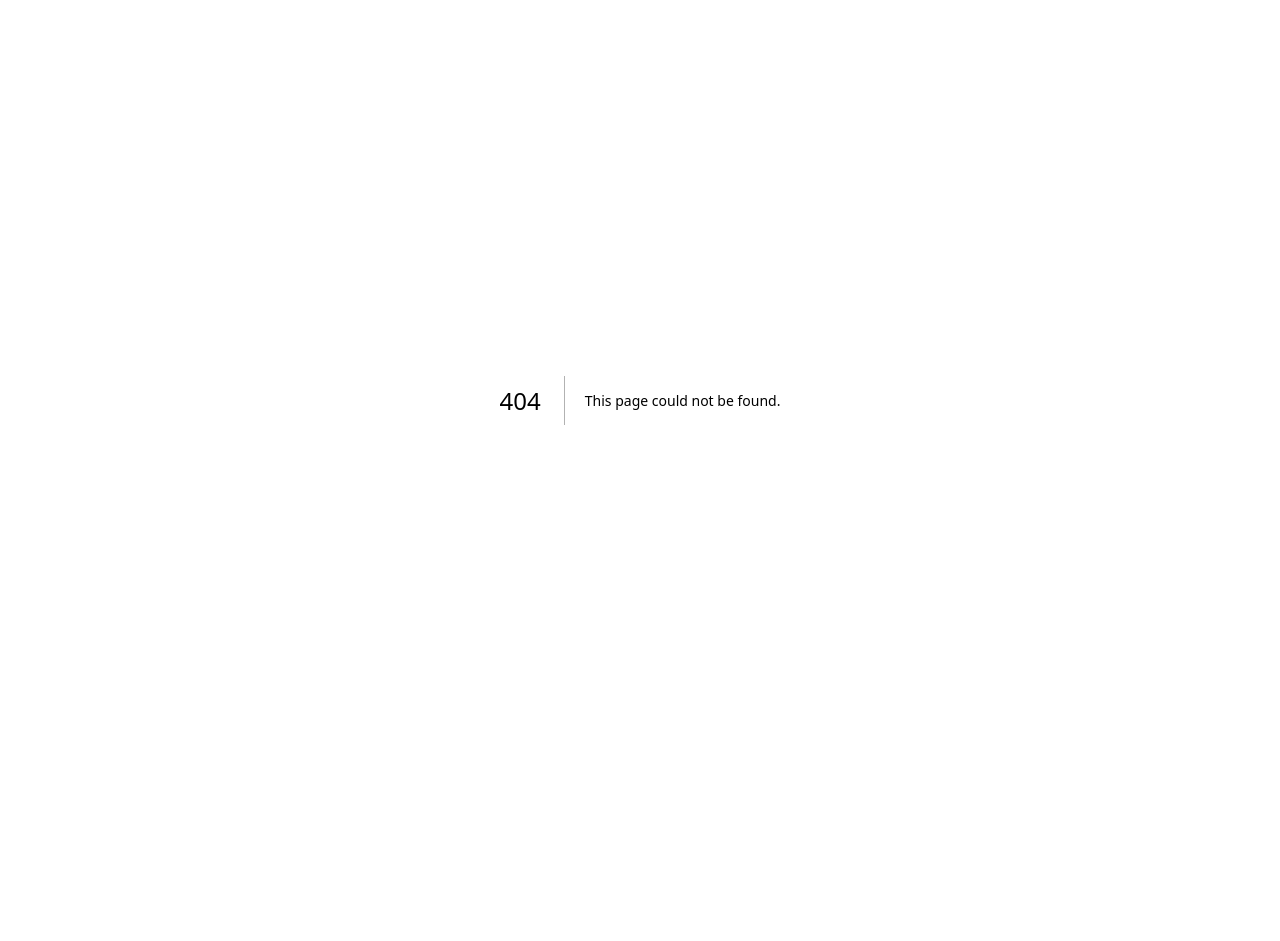
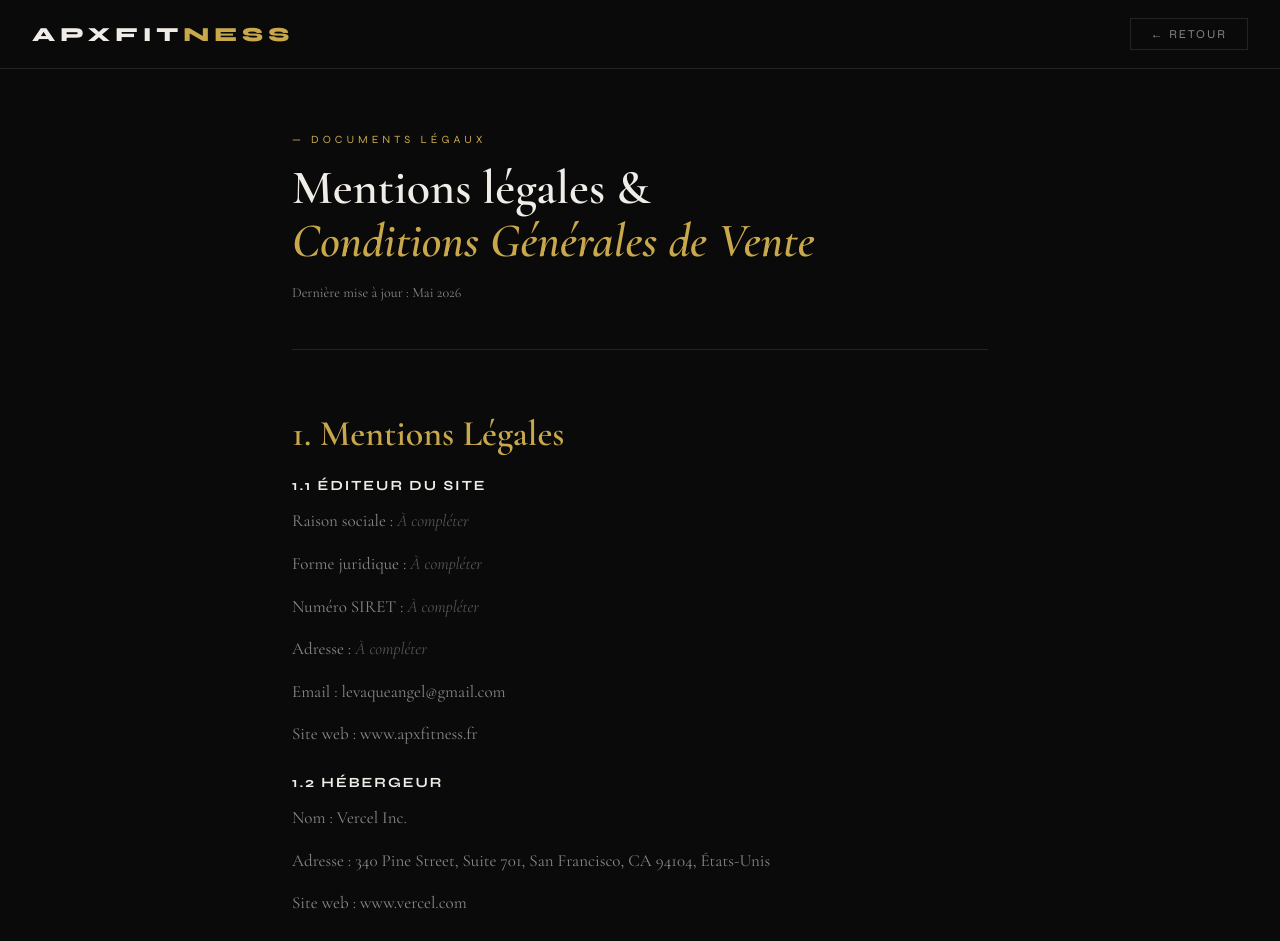
Before and after one commit to levaqueangel/forgefit, a Next.js app in the folder forgefit/: page /mentions-legales in a window 1280 px wide. Before the commit this address had no page. Shown: the top 941 px of the page. Before the commit the page ends 800 px from the top, so only its background shows below. Built offline with nearby package versions, Linux system fonts and the light colour scheme.

Commit message:
Add files via upload

```diff
--- /dev/null
+++ b/forgefit/app/mentions-legales/page.js
@@ -0,0 +1,184 @@
+"use client";
+import { useRouter } from "next/navigation";
+
+export default function MentionsLegales() {
+  const router = useRouter();
+
+  const sectionStyle = {
+    marginBottom: "2.5rem",
+  };
+
+  const h1Style = {
+    fontFamily: "'Cormorant Garamond', serif",
+    fontSize: 36, fontWeight: 600,
+    color: "#C9A84C", marginBottom: "1.5rem", lineHeight: 1.1,
+  };
+
+  const h2Style = {
+    fontFamily: "'Syne', sans-serif",
+    fontSize: 14, fontWeight: 700,
+    letterSpacing: "2px", textTransform: "uppercase",
+    color: "#F0EDE8", marginBottom: "0.75rem", marginTop: "1.5rem",
+  };
+
+  const pStyle = {
+    fontFamily: "'Cormorant Garamond', serif",
+    fontSize: 17, lineHeight: 1.8,
+    color: "#888", marginBottom: "0.75rem",
+  };
+
+  const liStyle = {
+    fontFamily: "'Cormorant Garamond', serif",
+    fontSize: 17, lineHeight: 1.8,
+    color: "#888", marginBottom: "0.5rem",
+    paddingLeft: "1rem",
+  };
+
+  return (
+    <div style={{ background: "#0A0A0A", color: "#F0EDE8", minHeight: "100vh", fontFamily: "'Syne', sans-serif" }}>
+      <style>{`@import url('https://fonts.googleapis.com/css2?family=Cormorant+Garamond:ital,wght@0,400;0,600;1,400&family=Syne:wght@400;600;700;800&display=swap'); *{box-sizing:border-box;margin:0;padding:0}`}</style>
+
+      {/* Nav */}
+      <nav style={{ display: "flex", alignItems: "center", justifyContent: "space-between",
+        padding: "18px 32px", borderBottom: "0.5px solid #242424",
+        position: "sticky", top: 0, background: "#0A0A0A", zIndex: 100 }}>
+        <div style={{ fontSize: 20, fontWeight: 800, letterSpacing: 5, cursor: "pointer" }}
+          onClick={() => router.push("/")}>
+          APXFIT<span style={{ color: "#C9A84C" }}>NESS</span>
+        </div>
+        <button onClick={() => router.push("/")} style={{
+          background: "transparent", border: "0.5px solid #242424",
+          color: "#888", fontFamily: "'Syne', sans-serif", fontSize: 12,
+          letterSpacing: "2px", textTransform: "uppercase", padding: "8px 20px", cursor: "pointer",
+        }}>← Retour</button>
+      </nav>
+
+      {/* Contenu */}
+      <div style={{ maxWidth: 760, margin: "0 auto", padding: "4rem 2rem 6rem" }}>
+
+        {/* Titre */}
+        <div style={{ marginBottom: "4rem", paddingBottom: "2rem", borderBottom: "0.5px solid #242424" }}>
+          <div style={{ fontSize: 11, letterSpacing: "4px", textTransform: "uppercase", color: "#C9A84C", marginBottom: "1rem" }}>
+            — Documents légaux
+          </div>
+          <h1 style={{ fontFamily: "'Cormorant Garamond', serif", fontSize: 48, fontWeight: 600, lineHeight: 1.1, marginBottom: "0.75rem" }}>
+            Mentions légales &<br /><em style={{ fontStyle: "italic", color: "#C9A84C" }}>Conditions Générales de Vente</em>
+          </h1>
+          <p style={{ ...pStyle, fontSize: 14 }}>Dernière mise à jour : Mai 2026</p>
+        </div>
+
+        {/* ── MENTIONS LÉGALES ── */}
+        <section style={sectionStyle}>
+          <h2 style={h1Style}>1. Mentions Légales</h2>
+
+          <h3 style={h2Style}>1.1 Éditeur du site</h3>
+          <p style={pStyle}>Raison sociale : <em style={{ color: "#555" }}>À compléter</em></p>
+          <p style={pStyle}>Forme juridique : <em style={{ color: "#555" }}>À compléter</em></p>
+          <p style={pStyle}>Numéro SIRET : <em style={{ color: "#555" }}>À compléter</em></p>
+          <p style={pStyle}>Adresse : <em style={{ color: "#555" }}>À compléter</em></p>
+          <p style={pStyle}>Email : levaqueangel@gmail.com</p>
+          <p style={pStyle}>Site web : www.apxfitness.fr</p>
+
+          <h3 style={h2Style}>1.2 Hébergeur</h3>
+          <p style={pStyle}>Nom : Vercel Inc.</p>
+          <p style={pStyle}>Adresse : 340 Pine Street, Suite 701, San Francisco, CA 94104, États-Unis</p>
+          <p style={pStyle}>Site web : www.vercel.com</p>
+
+          <h3 style={h2Style}>1.3 Propriété intellectuelle</h3>
+          <p style={pStyle}>
+            L'ensemble du contenu du site APXFITNESS (textes, images, programmes, logotypes) est protégé par le droit d'auteur.
+            Toute reproduction, même partielle, est strictement interdite sans autorisation préalable écrite de l'éditeur.
+          </p>
+
+          <h3 style={h2Style}>1.4 Données personnelles (RGPD)</h3>
+          <p style={pStyle}>Conformément au RGPD, vous disposez des droits suivants :</p>
+          <ul style={{ listStyle: "none", marginBottom: "1rem" }}>
+            {["Droit d'accès à vos données personnelles", "Droit de rectification", "Droit à l'effacement (droit à l'oubli)", "Droit à la portabilité", "Droit d'opposition au traitement"].map(item => (
+              <li key={item} style={liStyle}>· {item}</li>
+            ))}
+          </ul>
+          <p style={pStyle}>
+            Pour exercer ces droits, contactez-nous à : levaqueangel@gmail.com.
+            Les données collectées (nom, email, informations morphologiques) sont utilisées uniquement pour la génération et la livraison des programmes personnalisés.
+            Elles ne sont jamais vendues à des tiers.
+          </p>
+        </section>
+
+        <div style={{ height: "0.5px", background: "#242424", margin: "3rem 0" }} />
+
+        {/* ── CGV ── */}
+        <section style={sectionStyle}>
+          <h2 style={h1Style}>2. Conditions Générales de Vente</h2>
+
+          <h3 style={h2Style}>2.1 Objet</h3>
+          <p style={pStyle}>
+            Les présentes CGV régissent les relations contractuelles entre APXFITNESS et ses clients
+            dans le cadre de la vente de programmes de coaching fitness personnalisés en ligne.
+          </p>
+
+          <h3 style={h2Style}>2.2 Produits et services</h3>
+          <p style={pStyle}>APXFITNESS propose les offres suivantes :</p>
+          <ul style={{ listStyle: "none", marginBottom: "1rem" }}>
+            {[
+              "Plan Starter — 49€ TTC : programme personnalisé 4 semaines livré par email",
+              "Plan Forge — 129€ TTC : programme + suivi 3 mois",
+              "Plan Elite — 249€ TTC : accompagnement premium 6 mois",
+            ].map(item => (
+              <li key={item} style={liStyle}>· {item}</li>
+            ))}
+          </ul>
+
+          <h3 style={h2Style}>2.3 Commande et paiement</h3>
+          <p style={pStyle}>
+            La commande est validée après remplissage du formulaire de bilan et paiement en ligne sécurisé via Stripe.
+            Le paiement est exigible intégralement à la commande.
+          </p>
+
+          <h3 style={h2Style}>2.4 Livraison</h3>
+          <p style={pStyle}>
+            Le programme personnalisé est livré par email dans un délai de 48 heures ouvrées suivant la validation du paiement.
+            En cas de non-réception, contactez : levaqueangel@gmail.com.
+          </p>
+
+          <h3 style={h2Style}>2.5 Droit de rétractation</h3>
+          <p style={pStyle}>
+            Conformément à l'article L221-18 du Code de la consommation, le client dispose d'un délai de 14 jours calendaires
+            pour exercer son droit de rétractation. Toutefois, conformément à l'article L221-28, ce droit ne s'applique pas
+            aux contenus numériques dont l'exécution a commencé avec l'accord préalable du client.
+          </p>
+
+          <h3 style={h2Style}>2.6 Garantie de satisfaction</h3>
+          <p style={pStyle}>
+            Si le client n'est pas satisfait du programme reçu, il peut contacter le service client dans les 14 jours
+            suivant la livraison pour demander une correction ou un remboursement partiel, à l'appréciation d'APXFITNESS.
+          </p>
+
+          <h3 style={h2Style}>2.7 Responsabilité</h3>
+          <p style={pStyle}>
+            Les programmes proposés ne remplacent pas l'avis d'un médecin ou d'un professionnel de santé.
+            APXFITNESS ne saurait être tenu responsable des dommages liés à l'utilisation des programmes.
+            Il appartient au client de consulter un médecin avant tout programme d'entraînement intensif.
+          </p>
+
+          <h3 style={h2Style}>2.8 Droit applicable et litiges</h3>
+          <p style={pStyle}>
+            Les présentes CGV sont soumises au droit français. En cas de litige, une solution amiable sera recherchée en priorité.
+            À défaut, les tribunaux français seront seuls compétents.
+          </p>
+        </section>
+
+      </div>
+
+      {/* Footer */}
+      <footer style={{ padding: "2rem 3rem", display: "flex", justifyContent: "space-between",
+        alignItems: "center", borderTop: "0.5px solid #242424" }}>
+        <div style={{ fontSize: 16, fontWeight: 800, letterSpacing: 5 }}>
+          APXFIT<span style={{ color: "#C9A84C" }}>NESS</span>
+        </div>
+        <div style={{ fontSize: 11, letterSpacing: "2px", color: "#555", textTransform: "uppercase" }}>
+          © 2026 APXFITNESS — Coaching personnalisé
+        </div>
+      </footer>
+    </div>
+  );
+}
```
